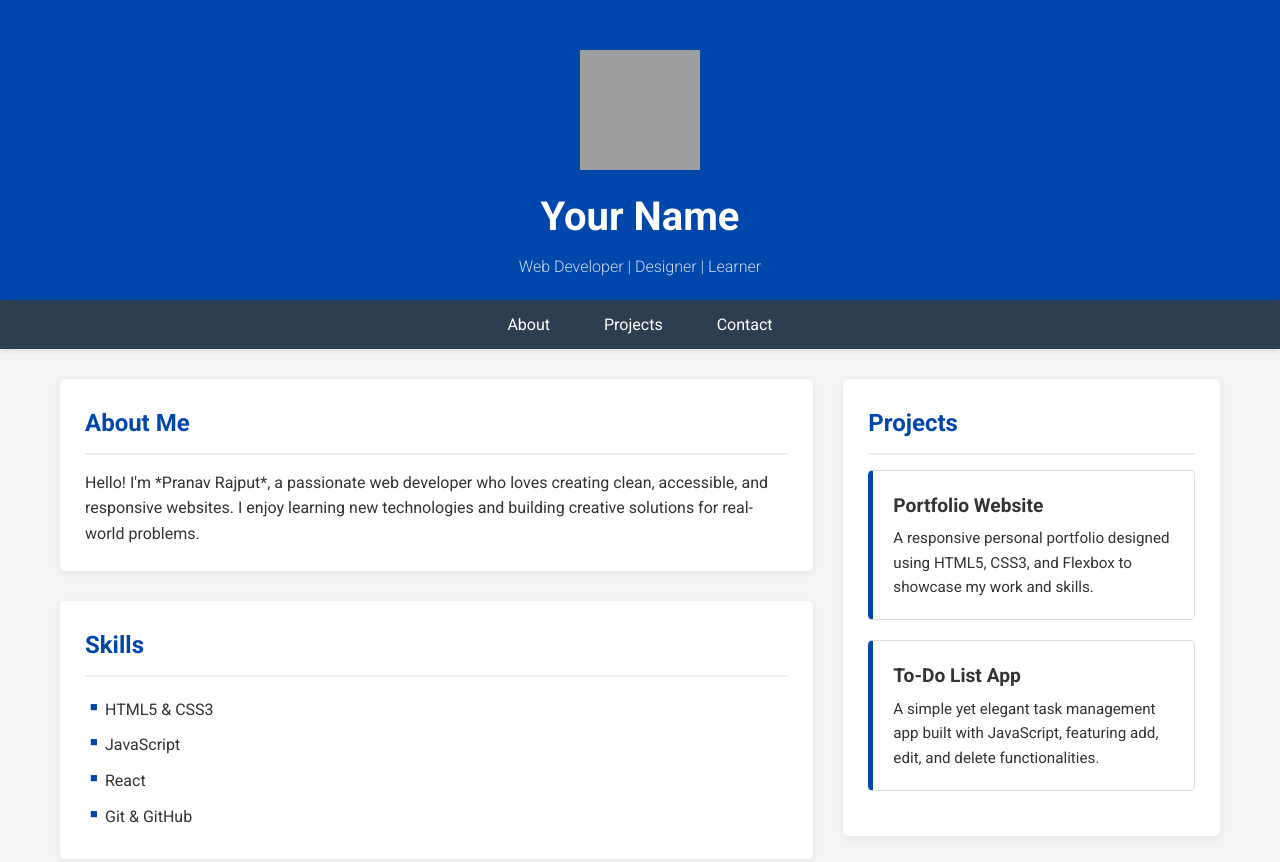
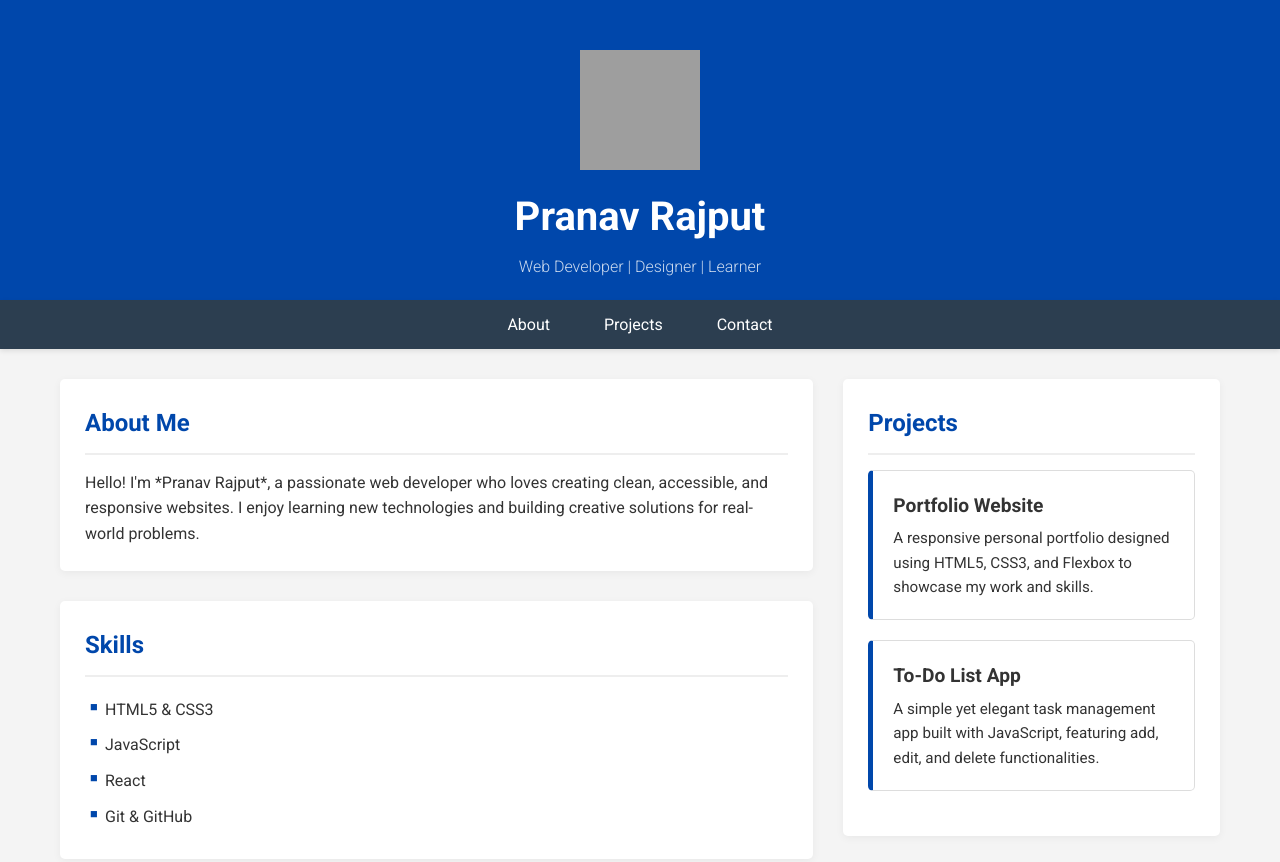
Before and after one commit to pranavrajput2306-wq/semantic-portfolio, a plain HTML site: page index.html in a window 1280 px wide. Shown: the top 862 px of the page. Drawn offline with Linux system fonts and the light colour scheme; grey boxes are pictures that could not be loaded.

Commit message:
name added

```diff
--- a/index.html
+++ b/index.html
@@ -12,7 +12,7 @@
 
     <header class="main-header">
         <div class="profile-pic"><img src="images/pranav.jpg" alt="" height="120px" width="120px"></div>
-        <h1>Your Name</h1>
+        <h1>Pranav Rajput</h1>
         <p class="tagline">Web Developer | Designer | Learner</p>
     </header>
      <nav class="main-nav">
```
